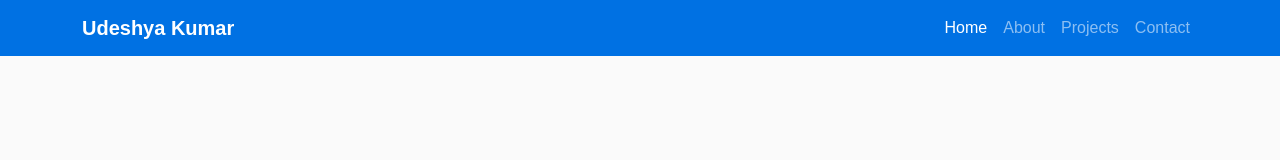
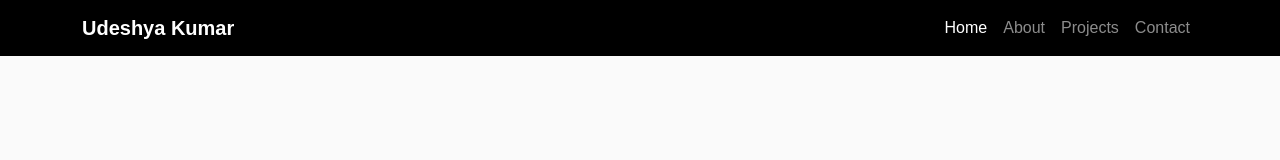
Before and after one commit to Udeshya30/portfolio, a React (Vite) app: page / in a window 1280 px wide. Shown: the top 160 px of the page. Built offline with nearby package versions, Linux system fonts and the light colour scheme; no server answers.

Commit message:
updated theme color

```diff
--- a/src/pages/Home.jsx
+++ b/src/pages/Home.jsx
@@ -2,8 +2,8 @@ import React from "react";
 import "../styles/home.scss";
 import { Container, Row, Col, Button, Card } from "react-bootstrap";
 import profileImg from "../assets/profile (2).jpeg";
-// import aboutProfileImg from "../assets/profile.jpeg";
-import aboutProfileImg from "../assets/test.png";
+import aboutProfileImg from "../assets/profile.jpeg";
+// import aboutProfileImg from "../assets/test.png";
 import project1 from "../assets/project2.jfif";
 import project2 from "../assets/medical-vr-2.png";
 import ModelShowcase from "../components/ModelShowcase";
--- a/src/styles/navbar.scss
+++ b/src/styles/navbar.scss
@@ -1,4 +1,4 @@
 .gradient-navbar {
-  background: #0071e3;
+  background: #000;
 //   background: linear-gradient(90deg, #0071e3, #00aaff);
 }
```
